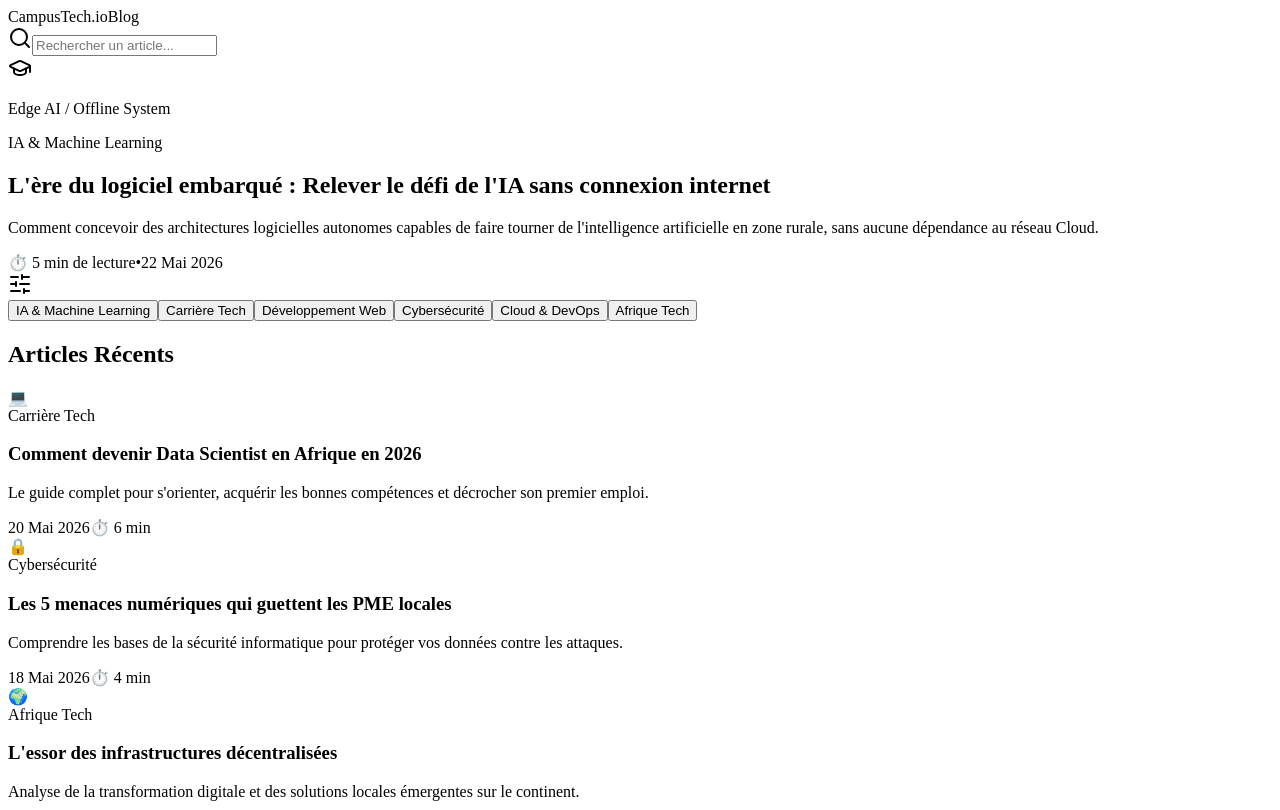
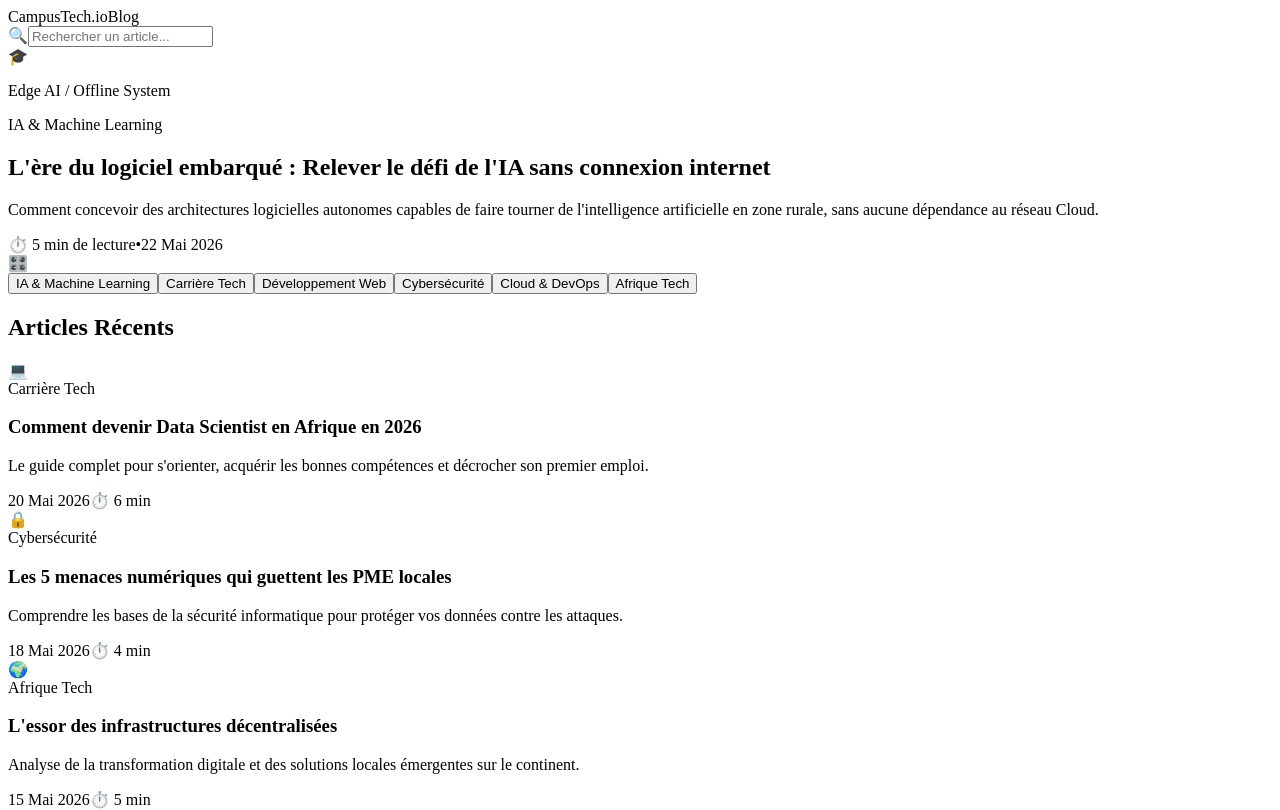
Before and after one commit to dmatamba/CampusTech-Blog, a Next.js app: page / in a window 1280 px wide. Shown: the top 810 px of the page. Built offline with nearby package versions, Linux system fonts and the light colour scheme.

Commit message:
Update page.tsx

```diff
--- a/app/page.tsx
+++ b/app/page.tsx
@@ -1,13 +1,8 @@
 "use client";
 
 import React, { useState } from "react";
-import {
-  GraduationCap,
-  Search,
-  SlidersHorizontal
-} from "lucide-react";
 
-// --- TYPES DE DONNÉES ---
+// --- TYPES DE DONNÉES OFFICIELS ---
 interface Article {
   id: number;
   title: string;
@@ -64,6 +59,12 @@ export default function BlogHome() {
     }
   ];
 
+  // Filtrer les articles selon la recherche
+  const filteredArticles = recentArticles.filter(article =>
+    article.title.toLowerCase().includes(searchQuery.toLowerCase()) ||
+    article.excerpt.toLowerCase().includes(searchQuery.toLowerCase())
+  );
+
   return (
     <div className="min-h-screen bg-white text-slate-800 font-sans">
       {/* 1. HEADER */}
@@ -76,7 +77,7 @@ export default function BlogHome() {
             <span className="text-xs bg-[#10B981] text-white px-2 py-0.5 rounded-full font-medium">Blog</span>
           </div>
           <div className="relative max-w-xs w-full hidden sm:block">
-            <Search className="absolute left-3 top-2.5 h-4 w-4 text-slate-400" />
+            <span className="absolute left-3 top-2 text-slate-400">🔍</span>
             <input
               type="text"
               placeholder="Rechercher un article..."
@@ -93,7 +94,7 @@ export default function BlogHome() {
         <section className="mb-12 bg-[#0F172A] rounded-2xl overflow-hidden shadow-sm grid md:grid-cols-2">
           <div className="h-64 md:h-full bg-gradient-to-br from-blue-600/20 to-emerald-500/20 flex items-center justify-center p-8 border-b md:border-b-0 md:border-r border-slate-800">
             <div className="text-center">
-              <GraduationCap className="h-16 w-16 text-[#10B981] mx-auto mb-2" />
+              <span className="text-6xl block mb-2">🎓</span>
               <p className="text-slate-400 text-sm font-mono">Edge AI / Offline System</p>
             </div>
           </div>
@@ -119,7 +120,7 @@ export default function BlogHome() {
 
         {/* 3. BARRE DES CATÉGORIES */}
         <section className="mb-10 overflow-x-auto pb-2 flex items-center gap-4">
-          <SlidersHorizontal className="h-4 w-4 text-slate-400 shrink-0 hidden md:block" />
+          <span className="text-sm text-slate-400 shrink-0 hidden md:block">🎛️</span>
           <div className="flex gap-3 whitespace-nowrap">
             {categories.map((cat, idx) => (
               <button key={idx} className={`px-4 py-1.5 text-xs font-semibold rounded-full border ${cat.color} transition-all hover:opacity-80`}>
@@ -133,7 +134,7 @@ export default function BlogHome() {
         <section className="mb-16">
           <h2 className="text-xl font-bold text-[#0F172A] mb-6">Articles Récents</h2>
           <div className="grid md:grid-cols-3 gap-6">
-            {recentArticles.map((article) => (
+            {filteredArticles.map((article) => (
               <div key={article.id} className="border border-slate-100 rounded-xl overflow-hidden hover:shadow-md transition-shadow bg-white">
                 <div className="h-44 bg-slate-50 flex items-center justify-center text-3xl">{article.icon}</div>
                 <div className="p-5">
```
